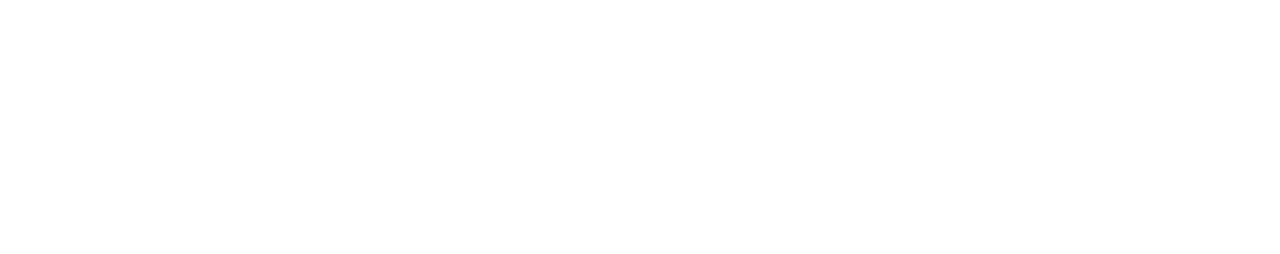
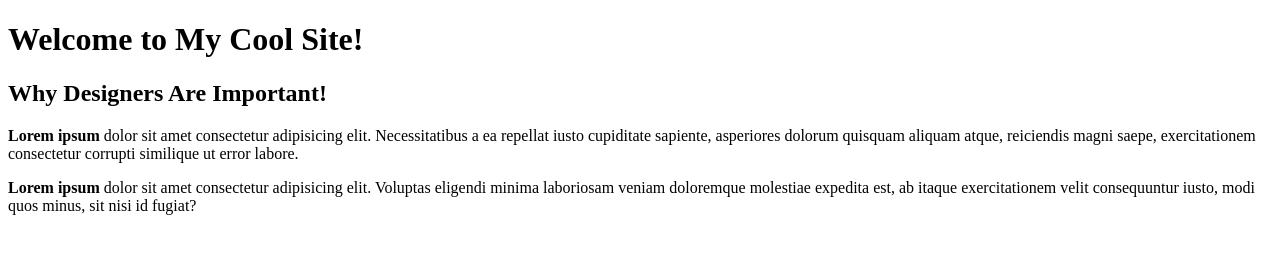
Before and after one commit to DanielACummings/My-Cool-Site, a plain HTML site: page index.html in a window 1280 px wide. Drawn offline with Linux system fonts and the light colour scheme.

Commit message:
add text

```diff
--- a/index.html
+++ b/index.html
@@ -4,7 +4,26 @@
     <meta charset="UTF-8" />
     <meta name="viewport" content="width=device-width, initial-scale=1.0" />
     <meta http-equiv="X-UA-Compatible" content="ie=edge" />
+    <link rel="stylesheet" href="style.css" />
     <title>My Cool Site</title>
   </head>
-  <body></body>
+
+  <body>
+    <h1>Welcome to My Cool Site!</h1>
+
+    <section #light-blue-rec></section>
+
+    <section><h1>Why Designers Are Important!</h1></section>
+
+    <section>
+      <p>
+        <b>Lorem ipsum</b> dolor sit amet consectetur adipisicing elit. Necessitatibus a ea repellat iusto cupiditate sapiente, asperiores dolorum quisquam aliquam atque, reiciendis magni saepe, exercitationem consectetur corrupti similique ut error labore.
+      </p>
+      <p>
+        <b>Lorem ipsum</b> dolor sit amet consectetur adipisicing elit. Voluptas eligendi minima laboriosam veniam doloremque    molestiae expedita est, ab itaque exercitationem velit consequuntur iusto, modi quos minus, sit nisi id fugiat?
+      </p>
+    </section>
+  </body>
+
+  <footer></footer>
 </html>
```
